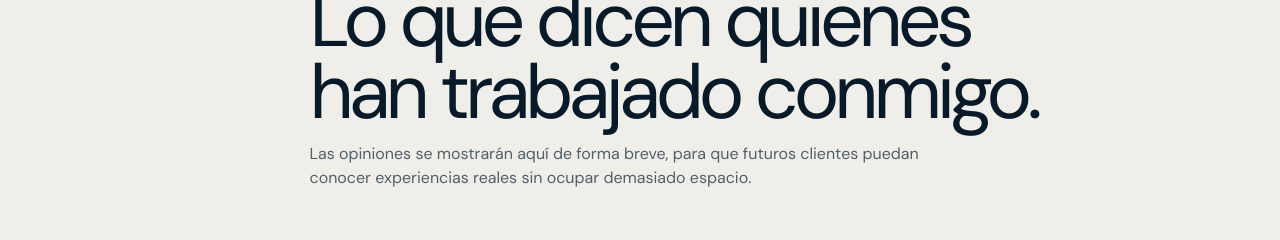
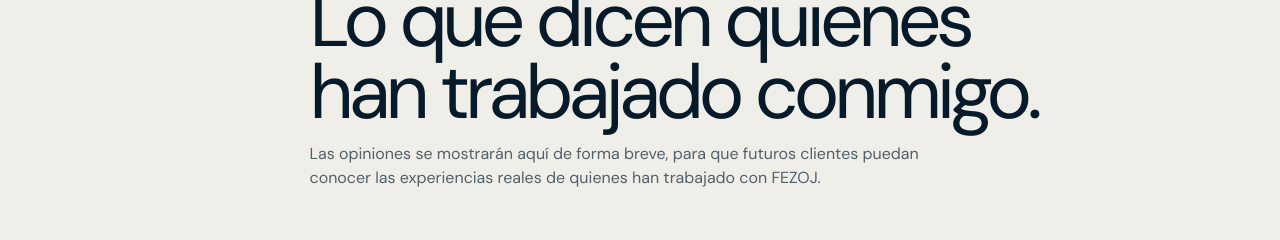
Before and after one commit to fezojdesing/fezoj_studio, a website: page opiniones.html in a window 1280 px wide. Shown: the part 954-1194 px from the top of the page. Drawn offline with nearby package versions, Linux system fonts and the light colour scheme; no server answers.

Commit message:
Actualización3_27septiembre2026

```diff
--- a/opiniones.html
+++ b/opiniones.html
@@ -35,7 +35,7 @@
         <span class="section-index">02 / OPINIONES</span>
         <div>
           <h2>Lo que dicen quienes han trabajado conmigo.</h2>
-          <p>Las opiniones se mostrarán aquí de forma breve, para que futuros clientes puedan conocer experiencias reales sin ocupar demasiado espacio.</p>
+          <p>Las opiniones se mostrarán aquí de forma breve, para que futuros clientes puedan conocer las experiencias reales de quienes han trabajado con FEZOJ.</p>
         </div>
       </div>
 
```
